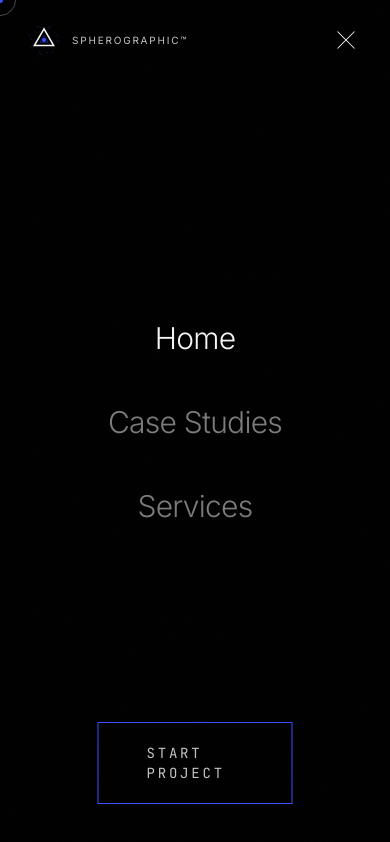
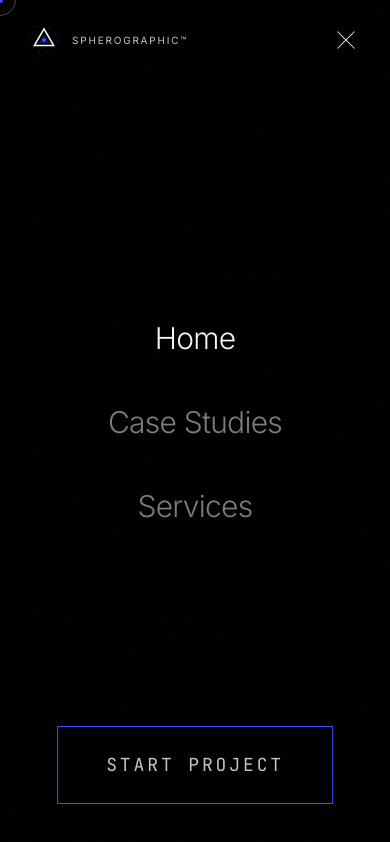
Before and after one commit to kaiobaronips/spherografic, a React (Vite) app: page / in a window 390 px wide. Both pictures are taken after a click on the button "Open menu". Shown: the top 842 px of the page. Built offline with nearby package versions, Linux system fonts and the light colour scheme.

Commit message:
Atualizar botão Start Project

```diff
--- a/src/components/ui-custom/Navigation.tsx
+++ b/src/components/ui-custom/Navigation.tsx
@@ -309,7 +309,7 @@ export function Navigation(): React.ReactElement {
           <Link
             to="/contact"
             onClick={handleMobileLinkClick}
-            className="relative inline-flex items-center justify-center border border-prisma-blue bg-transparent px-12 py-5 text-sm font-mono uppercase tracking-[0.2em] text-prisma-white/80 transition-colors duration-300 hover:bg-prisma-blue/10 hover:text-prisma-white focus:outline-none focus-visible:ring-2 focus-visible:ring-prisma-blue focus-visible:ring-offset-2 focus-visible:ring-offset-prisma-black w-full max-w-[280px]"
+            className="relative inline-flex items-center justify-center whitespace-nowrap border border-prisma-blue bg-transparent px-12 py-6 text-lg font-mono uppercase tracking-[0.16em] text-prisma-white/80 transition-colors duration-300 hover:bg-prisma-blue/10 hover:text-prisma-white focus:outline-none focus-visible:ring-2 focus-visible:ring-prisma-blue focus-visible:ring-offset-2 focus-visible:ring-offset-prisma-black w-full max-w-[280px]"
           >
             START PROJECT
           </Link>
```
